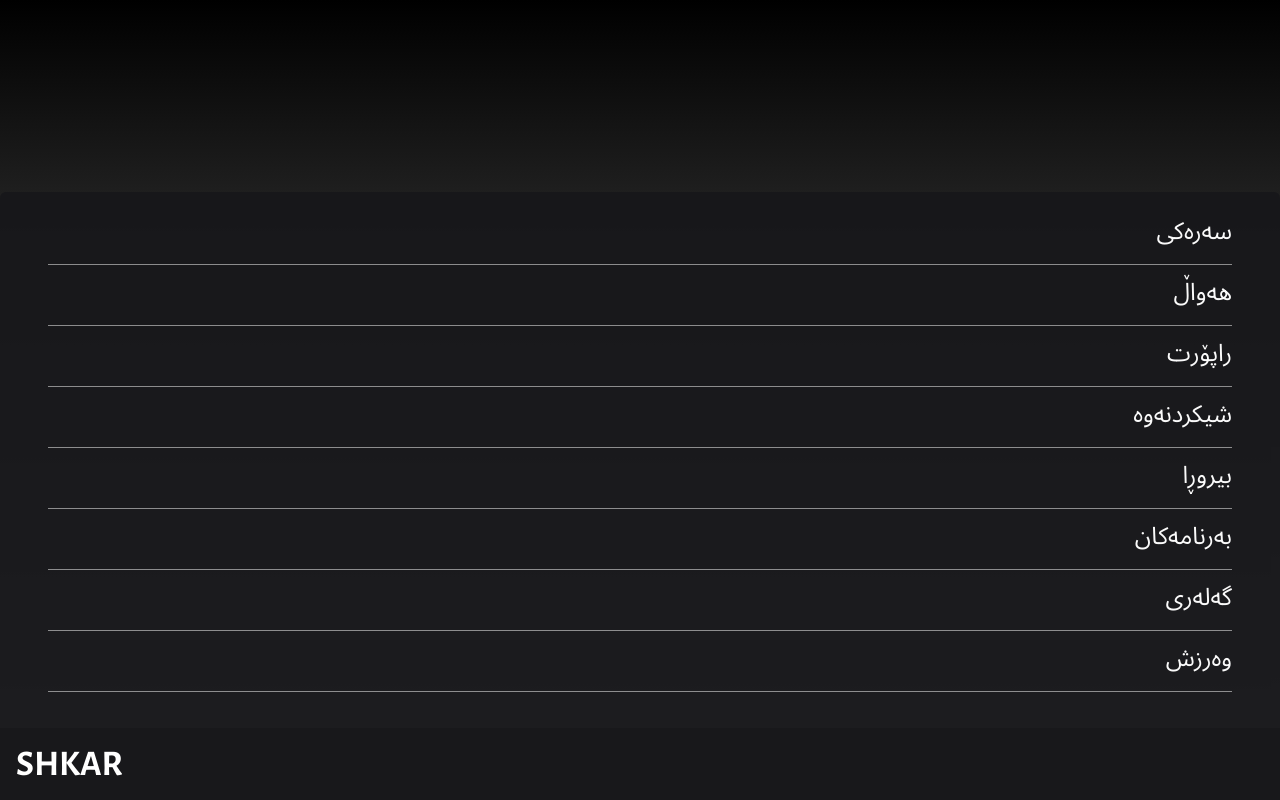
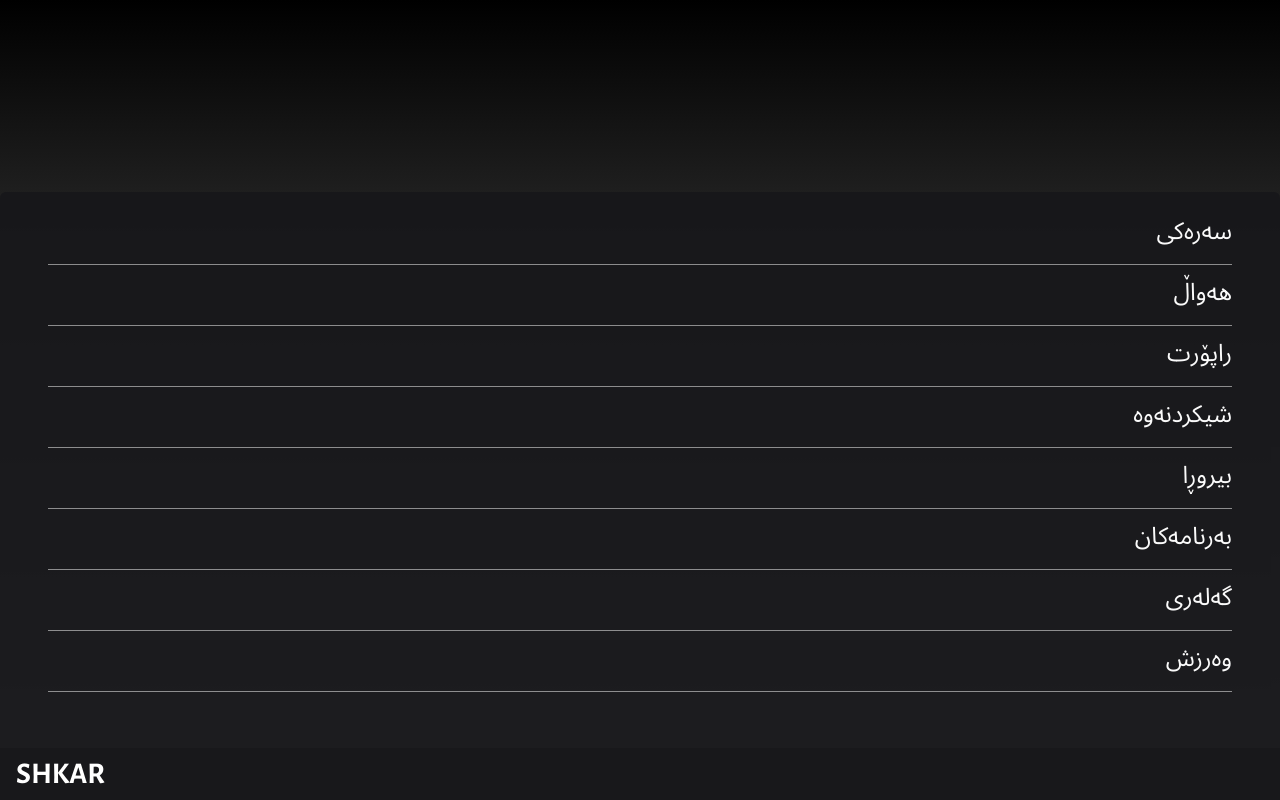
Before and after one commit to shkarDiary/shkar-portfolio1, a Next.js app: page / in a window 1280 px wide. Shown: the top 800 px of the page. Built offline with nearby package versions, Linux system fonts and the light colour scheme.

Commit message:
fixing some style

```diff
--- a/src/components/logo.tsx
+++ b/src/components/logo.tsx
@@ -2,7 +2,7 @@ import { Alegreya } from "@/app/fonts";
 import { cn } from "@/lib/utils";
 
 function Logo() {
-  return <h1 className={cn("text-4xl", Alegreya.className)}>SHKAR</h1>;
+  return <h1 className={cn("text-3xl", Alegreya.className)}>SHKAR</h1>;
 }
 
 export default Logo;
--- a/src/components/navigation.tsx
+++ b/src/components/navigation.tsx
@@ -17,7 +17,7 @@ const navItems = [
   "گەلەری",
   "وەرزش",
 ];
-const barClassName = "w-[30px] h-[2px] bg-white my-[4px] ";
+const barClassName = "w-[25px] h-[1.5px] bg-white my-[3px] ";
 function Navigation() {
   const [isOpen, setIsOpen] = useState(false);
   const size = useMediaQuery();
@@ -50,7 +50,7 @@ function Navigation() {
           height: 0,
           width: "90%",
         }}
-        transition={{ duration: 0.5 }}
+        transition={{ duration: 0.3 }}
         className="fixed bottom-0  hidden w-full flex-col  gap-3
         rounded-md bg-primary/95 px-12 py-6 text-2xl text-primary-foreground"
       >
@@ -63,7 +63,7 @@ function Navigation() {
           </div>
         ))}
       </motion.ul>
-      <div className=" fixed bottom-0 flex w-full flex-grow  justify-between bg-primary px-4 py-4 ">
+      <div className=" fixed bottom-0 flex w-full items-center  justify-between bg-primary px-4 py-2 ">
         <Logo />
         <div
           className="flex h-[50px] w-[80px] cursor-pointer flex-col items-center justify-center md:hidden "
@@ -73,7 +73,7 @@ function Navigation() {
             className={barClassName}
             animate={{
               rotate: isOpen ? 45 : 0,
-              y: isOpen ? 10 : 0,
+              y: isOpen ? 7 : 0,
             }}
             transition={{ duration: 0.3 }}
           />
@@ -88,7 +88,7 @@ function Navigation() {
             className={barClassName}
             animate={{
               rotate: isOpen ? -45 : 0,
-              y: isOpen ? -10 : 0,
+              y: isOpen ? -7 : 0,
             }}
             transition={{ duration: 0.3 }}
           />
```
